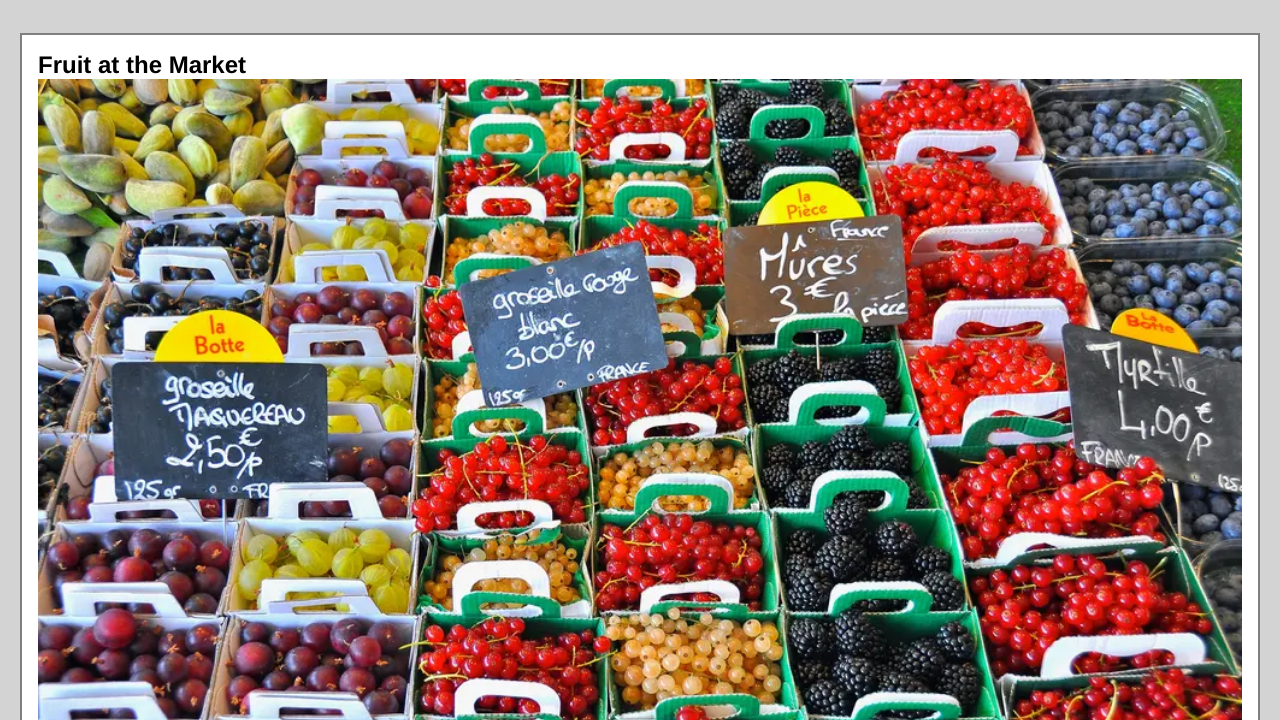
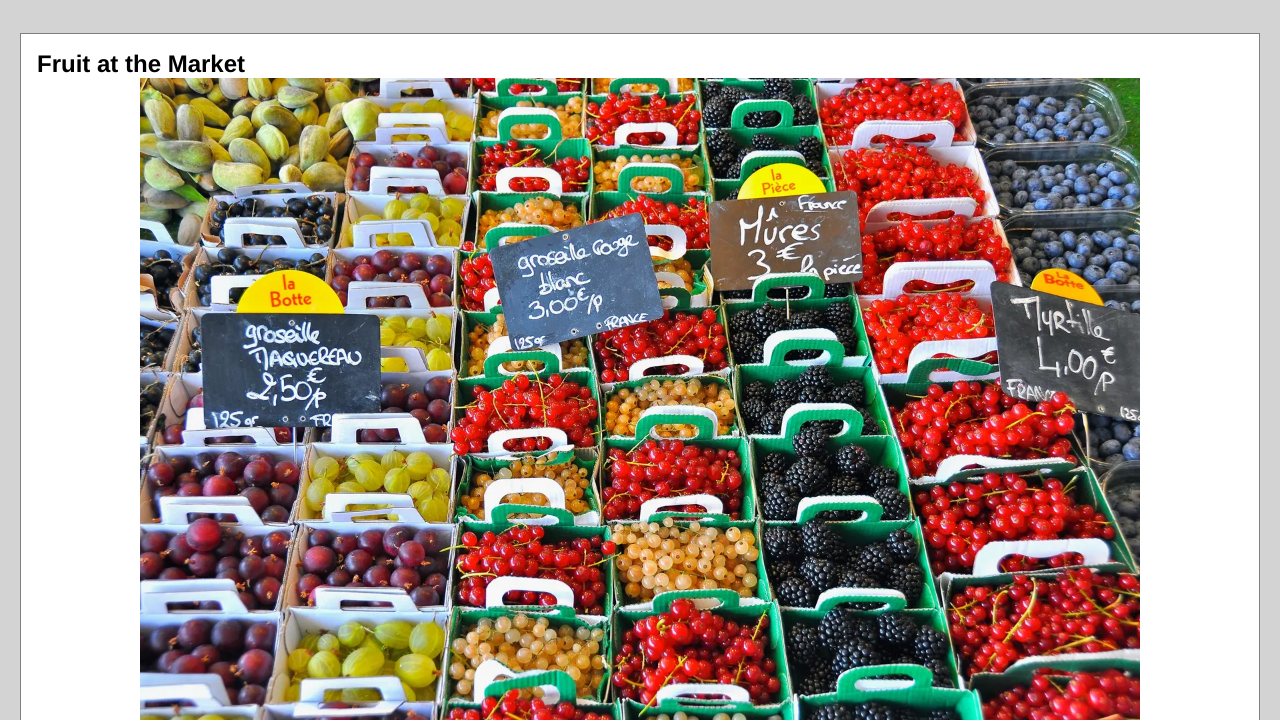
Before and after one commit to emerald-01/assignment04-responsive-css-main-tehswejyan, a plain HTML site: page index.html in a window 1280 px wide. Shown: the part 80-800 px from the top of the page. Drawn offline with Linux system fonts and the light colour scheme.

Commit message:
2nd edit

```diff
--- a/index.html
+++ b/index.html
@@ -17,7 +17,11 @@
     <main>
         <article>
             <h2>Fruit at the Market</h2>
-            <img src="images/fruit-market/fruit-market-1000.webp" alt="baskets of fruit" />
+            <img src="images/fruit-market/fruit-market-400.webp"
+            alt="baskets of fruit"
+            srcset="images/fruit-market/fruit-market-800.webp 800w,
+            images/fruit-market/fruit-market-1500.webp 1500w"
+            sizes="(min-width: 960px) 1000px, 400px" />
 
             <p>
                 Lorem ipsum dolor sit amet, consectetur adipiscing elit. Pellentesque
--- a/styles/site.css
+++ b/styles/site.css
@@ -18,6 +18,8 @@ footer {
 main {
   padding-inline-start: 1rem;
   padding-inline-end: 1rem;
+  padding-block-end: 1rem;
+  border-block-end: grey 3px solid;
 }
 
 h1 {
@@ -30,14 +32,10 @@ h2 {
   padding: 0;
 }
 
-nav {
-  border-top: grey 3px solid;
-}
-
 article {
   padding: 1rem;
   margin: 0.25rem;
-  border: 2px solid grey;
+  border: 1px solid grey;
   background-color: white;
 }
 
@@ -55,6 +53,7 @@ div.footergrid nav {
 
 /* media query for wider screens */
 @media screen and (min-width: 960px) {
+
   div.maingrid,
   div.footergrid {
     display: grid;
@@ -67,5 +66,10 @@ div.footergrid nav {
     flex-shrink: 0;
   }
 
+  img {
+    max-width: max-content;
+    margin-left: auto;
+    margin-right: auto;
+  }
 
 }
```
